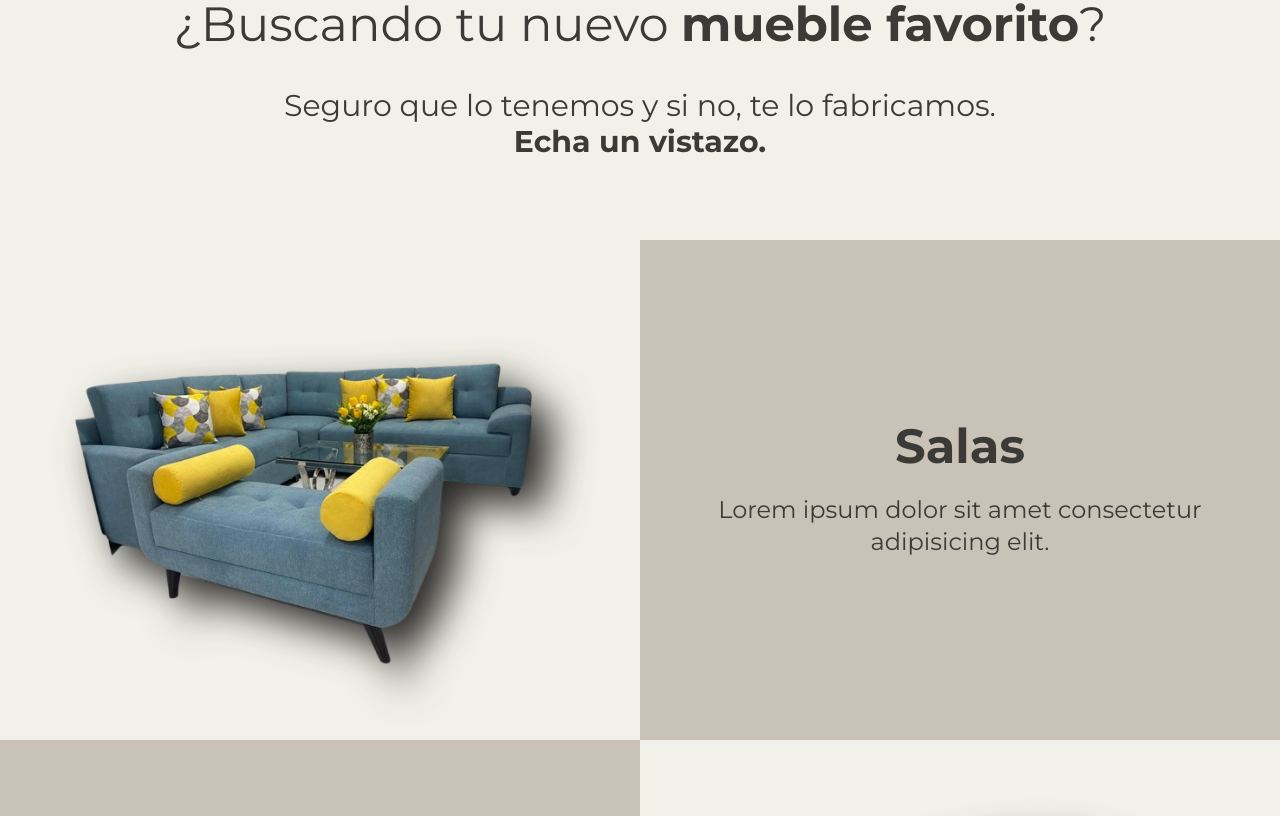
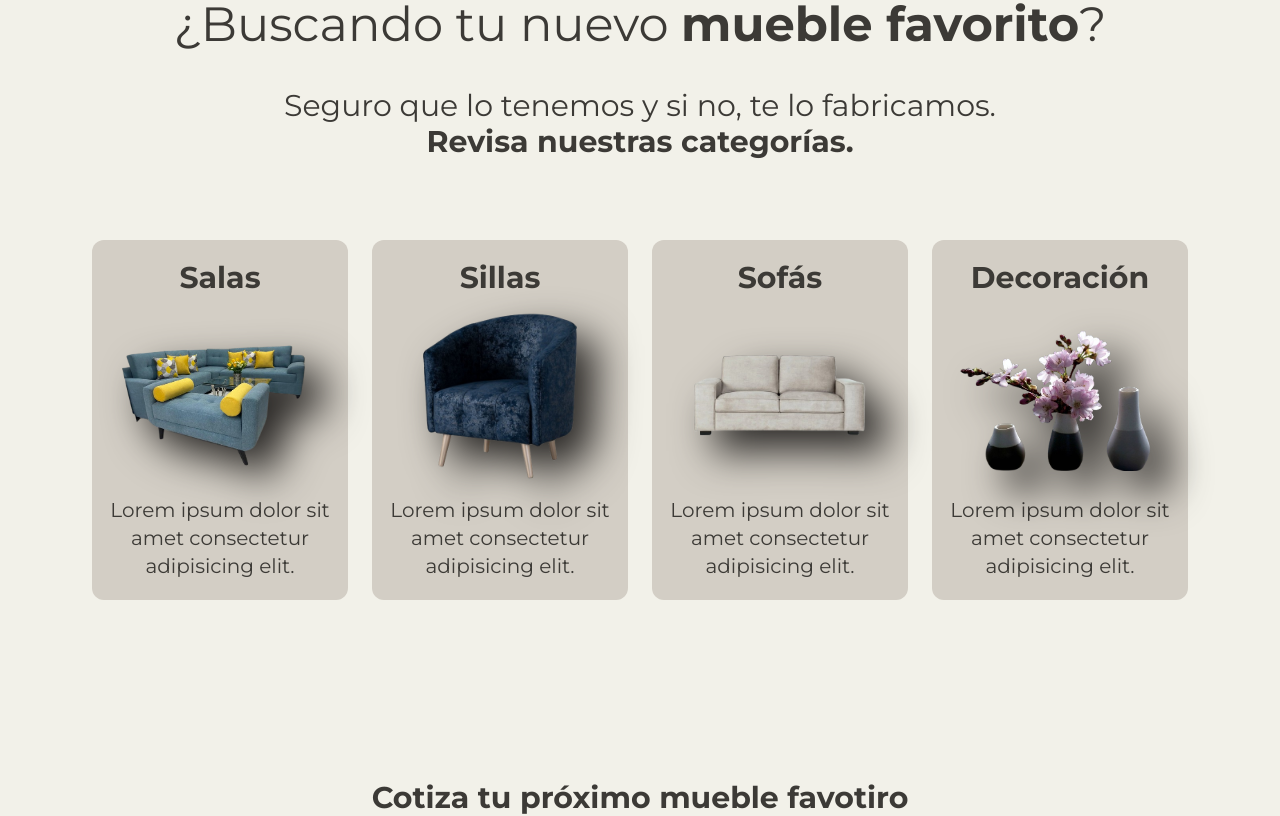
Before and after one commit to B9inzon/mueblescasariver, a Next.js app in the folder front/: page / in a window 1280 px wide. Shown: the part 1000-1816 px from the top of the page. Built offline with nearby package versions, Linux system fonts and the light colour scheme; a web font is replaced by a local one.

Commit message:
Added navbar translate on scroll

```diff
--- a/front/src/components/Footer.jsx
+++ b/front/src/components/Footer.jsx
@@ -20,7 +20,7 @@ export const Footer = () => {
             <ul className='mb-10'>
                 <h3 className=' font-semibold  text-xl lg:text-2xl'>Información</h3>
                 <li><a href="">Términos y Condiciones</a></li>
-                <li><a href="">Superintendencia de Industria y Comercio</a></li>
+                <li><a href="https://sedeelectronica.sic.gov.co/" target='_blank'>Superintendencia de Industria y Comercio</a></li>
             </ul>
         </div>
     </div>
--- a/front/src/components/Landing.jsx
+++ b/front/src/components/Landing.jsx
@@ -43,9 +43,9 @@ export const Landing = () => {
         </h1>
         <h3 className="text-center text-2xl lg:text-3xl mb-16 lg:mb-20  ">
           Seguro que lo tenemos y si no, te lo fabricamos. <br />
-          <span className="font-bold ">Echa un vistazo.</span>
+          <span className="font-bold ">Revisa nuestras categorías.</span>
         </h3>
-
+        <div className="flex flex-col md:flex-row md:flex-wrap w-full items-center justify-center gap-6 ">
           {landingCategories.map((category, index) => (
             <LandingCategorySection
               key={index}
@@ -55,6 +55,7 @@ export const Landing = () => {
               index={index}
             />
           ))}
+        </div>
       </section>
       <ContactBanner className=" " />
       <section className="flex justify-center mb-10  h-screen lg:h-[50vh] bg-[#eae6d2]">
@@ -74,7 +75,11 @@ export const Landing = () => {
             Fabricamos muebles bajo previa cotización, lo que significa que las
             imágenes aquí presentadas son de referencia. Puedes contactarnos
             para consultar el color, los materiales y los detalles adicionales
-            que desees en tu mueble. <span className="font-semibold"><a href="/TyC">Vease terminos y condiciones</a></span>.
+            que desees en tu mueble.{" "}
+            <span className="font-semibold">
+              <a href="/TyC">Vease terminos y condiciones</a>
+            </span>
+            .
           </p>
           <ul className="flex flex-col text-center lg:flex-row font-principal font-semibold  gap-14 text-xl">
             <li>HABITACIÓN</li>
--- a/front/src/components/LandingCategorySection.jsx
+++ b/front/src/components/LandingCategorySection.jsx
@@ -5,30 +5,21 @@ export const LandingCategorySection = ({ name, text, image, index }) => {
   const isEven = index % 2 === 0;
 
   return (
-    <div
-      className={`flex flex-col mb-0 lg:mb-0 lg:flex-row ${
-        isEven ? "" : "lg:flex-row-reverse"
-      } items-center justify-between w-full   `}
-    >
-      <div className=" relative w-full lg:w-1/2 flex justify-center items-center ">
-        <div className=" relative h-[250px] w-[250px] lg:h-[400px] lg:w-[500px] ">
+    <div className=" group relative w-full md:w-[40%] lg:w-[30%] xl:w-[20%] flex flex-col justify-center py-5 items-center md:rounded-xl bg-[#d3cec5] hover:scale-103 transition-all duration-600 ease-in-out">
+      <h2 className=" text-[#3c3a36] font-bold text-xl xl:text-3xl  text-center">
+        {name}
+      </h2>
+      <div className=" relative h-[150px] w-[150px] lg:h-[200px] lg:w-[200px] group-hover:scale-125 transition-all duration-600 ease-in-out">
         <Image
-            src={image}
+          src={image || "/placeholder.svg"}
           alt={`Imagen de ${name}`}
           fill
           className="object-contain"
-            style={{ filter: 'drop-shadow(20px 20px 20px #282624)' }}
+          style={{ filter: "drop-shadow(20px 20px 20px #282624)" }}
           priority
         />
       </div>
-      </div>
-
-      <div className=" relative w-full  lg:w-1/2 ">
-        <div className="bg-[#c9c2b7] p-10 lg:h-[500px] flex flex-col justify-center">
-          <h2 className=" text-[#3c3a36] font-bold text-5xl mb-6 text-center">{name}</h2>
-          <p className=" font-secondary text-2xl text-center" > {text} </p>
-        </div>
-      </div>
+      <p className=" font-secondary text-lg xl:text-xl  text-center "> {text} </p>
     </div>
   );
 };
--- a/front/src/components/Navigation.jsx
+++ b/front/src/components/Navigation.jsx
@@ -1,12 +1,34 @@
-"use client"
-import React from "react";
+"use client";
+import React, { useEffect, useState } from "react";
 import { Logo } from "./Logo";
 import Link from "next/link";
 import BurguerMenu from "./BurguerMenu";
 
 export const Navigation = () => {
+  const [showNavbar, setShowNavbar] = useState(true);
+  const [lastScrollY, setLastScrollY] = useState(0);
+
+  useEffect(() => {
+    const handleScroll = () => {
+      const currentScrollY = window.scrollY;
+
+      if (currentScrollY > lastScrollY && currentScrollY > 200) {
+        setShowNavbar(false);
+      } else {
+        setShowNavbar(true);
+      }
+      setLastScrollY(currentScrollY);
+    };
+
+    window.addEventListener("scroll", handleScroll);
+
+    return () => {
+      window.removeEventListener("scroll", handleScroll);
+    };
+  }, [lastScrollY]);
+
   return (
-    <div className="flex flex-row max-w-screen h-20 lg:h-32 p-12 md:py-14 lg:py-8 items-center justify-between fixed top-0 left-0 right-0 z-50 bg-opacity-50  backdrop-blur-md text-[#3C3A36] ">
+    <div className={`flex flex-row w-full h-20 lg:h-32 px-6 py-4 md:py-6 lg:py-8 items-center justify-between fixed top-0 left-0 right-0 z-50 bg-black  bg-opacity-20 backdrop-blur-md text-[#3C3A36] transition duration-700 ${showNavbar ? "translate-y-0 " : "-translate-y-full opacity-0" } `}>
       <Link href="/">
         <Logo />
       </Link>
@@ -26,8 +48,8 @@ export const Navigation = () => {
           </li>
         </ul>
         <div className="lg:hidden">
-        <BurguerMenu />
-      </div>
+          <BurguerMenu />
+        </div>
       </nav>
     </div>
   );
--- a/front/src/utils/landing-categories.js
+++ b/front/src/utils/landing-categories.js
@@ -18,4 +18,10 @@ export const landingCategories = [
         text: "Lorem ipsum dolor sit amet consectetur adipisicing elit.",
         image: "/assets/Sofa-frente.png"
     },
+    {
+        name: "Decoración",
+        text: "Lorem ipsum dolor sit amet consectetur adipisicing elit.",
+        image: "/assets/deco.png"
+    },
+
 ]
```
Also changed, not shown: front/public/assets/deco.png (added). Lines whose indentation alone changed are shown as unchanged.
